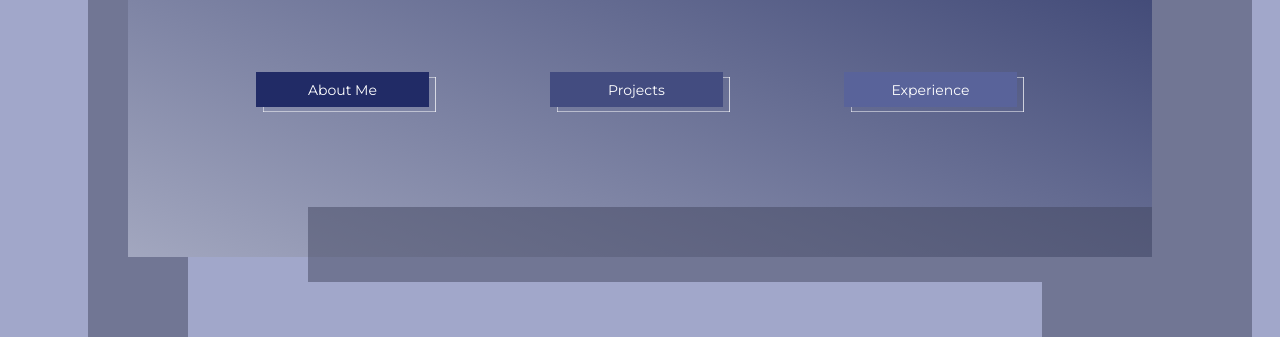
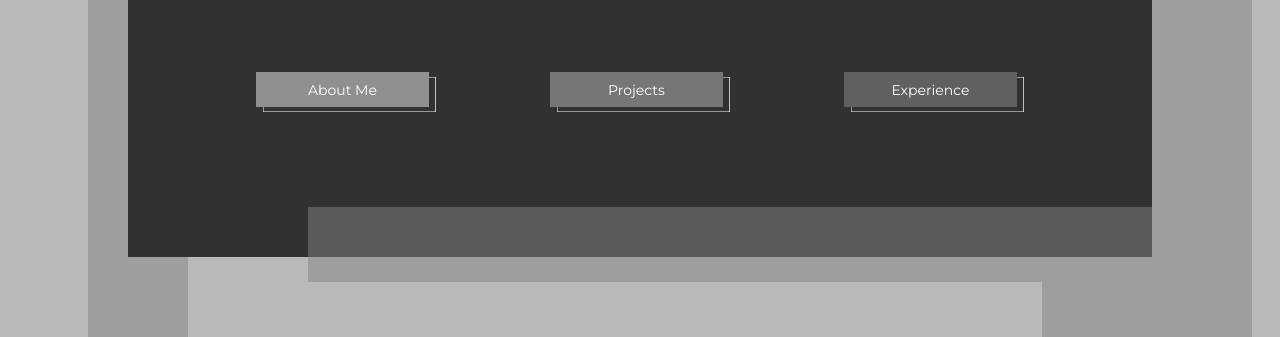
Before and after one commit to evanmatlim/.github.io, a plain HTML site: page index.html in a window 1280 px wide. Shown: the part 463-800 px from the top of the page. Drawn offline with Linux system fonts and the light colour scheme; a web font is replaced by a local one.

Commit message:
reverting to gray

```diff
--- a/style.css
+++ b/style.css
@@ -3,7 +3,6 @@ html, body {
     height: 100%;
     width: 100%;
     margin: 0;
-    overflow: scroll;
 }
 
 .main-container {
@@ -11,10 +10,9 @@ html, body {
     min-height: 650px;
     width: 100%;
     min-width: 980px;
-    /* background-color: #B9B9B9; */
-    background-color: #A1A7CA;
+    background-color: #B9B9B9;
+    /* background-color: #A1A7CA; */
     z-index: 0;
-    /* z-index: -3; THIS TOOK HOURS TO FIND AHHARGGRH*/
     position: relative;
 }
 
@@ -24,8 +22,8 @@ html, body {
     max-height: 640px;
     width: 80%;
     max-width: 1050px;
-    /* background-color: #313131; */
-    background-image: linear-gradient(to bottom left, #000B47, #B1B5CA);
+    background-color: #313131;
+    /* background-image: linear-gradient(to bottom left, #000B47, #B1B5CA); */
     background-size: 150% 100%;
     -webkit-animation: Animation 7s ease-in-out infinite;
     -moz-animation: Animation 7s ease-in-out infinite;
@@ -120,7 +118,6 @@ img.link:hover {
     font-family: 'Montserrat';
     font-size: 15px;
     position: absolute;
-    /* background-color: blue; */
     color: white;
     transition-duration: 1.2s;
     transition-timing-function: ease-out;
@@ -166,28 +163,28 @@ img.link:hover {
     justify-content: space-between;
 }
 .about-button {
-    /* background-color: #909090; */
-    background-color: #212b66;
+    background-color: #909090;
+    /* background-color: #212b66; */
 }
 .projects-button {
-    /* background-color: #767676; */
-    background-color: #434C80;
+    background-color: #767676;
+    /* background-color: #434C80; */
 }
 .experience-button {
-    /* background-color: #606060; */
-    background-color: #59639a;
+    background-color: #606060;
+    /* background-color: #59639a; */
 }
 .about-button.hovered {
-    /* background-color: #ACACAC; */
-    background-color: #4855a3;
+    background-color: #ACACAC;
+    /* background-color: #4855a3; */
 }
 .projects-button.hovered {
-    /* background-color: #989898; */
-    background-color: #5965ab;
+    background-color: #989898;
+    /* background-color: #5965ab; */
 }
 .experience-button.hovered {
-    /* background-color: #858585; */
-    background-color: #6b77bc;
+    background-color: #858585;
+    /* background-color: #6b77bc; */
 }
 .button-text {
     z-index: 2;
@@ -228,8 +225,8 @@ svg.hovered {
 /* ------------------------ OVERLAY ------------------------ */
 .overlay {
     position: absolute;
-    /* background-color: #858383; */
-    background-color: #424660;
+    background-color: #858383;
+    /* background-color: #424660; */
     /* background-color: #555671; */
     opacity: 50%;
 }
```
Also changed, not shown: index.html (+12 -9 lines).
